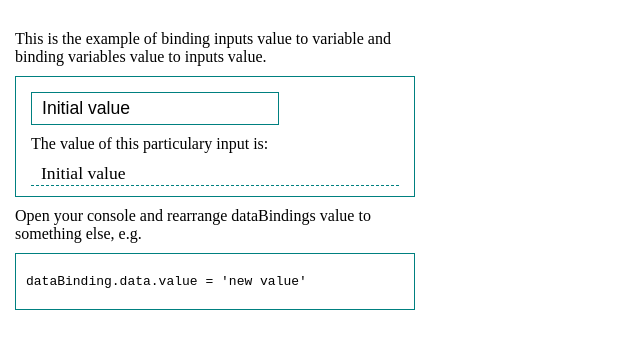
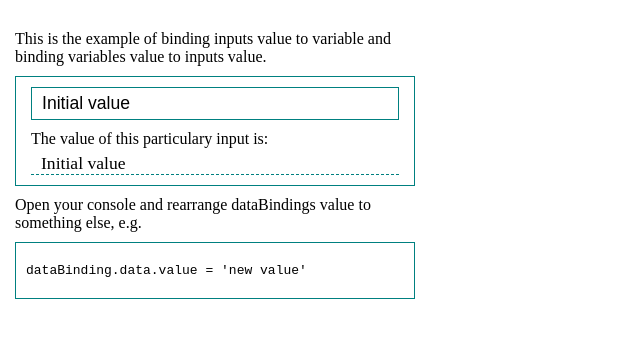
Before and after one commit to Rodionoff/data-binding, a website built with webpack: page src/templates/index.html in a window 1280 px wide. Shown: the whole page, without its empty margins (0-640 px from the left). Built offline with nearby package versions, Linux system fonts and the light colour scheme; files whose address does not match are found by name.

Commit message:
007 Improve style

```diff
--- a/src/sass/containers/data-binding.sass
+++ b/src/sass/containers/data-binding.sass
@@ -21,18 +21,21 @@ $primary-color: lighten(teal, 00%)
     // background-color: lighten(grey, 40%)
   code
 
+  .input-wrapper
+    // margin-bottom: 5px
   input
     border: 1px solid $primary-color
     padding: 5px 10px
-    margin: 5px 0 10px
+    margin: 0 0 10px
     font-size: 1.1rem
+    width: 100%
   .input-value
     border-bottom: 1px dashed $primary-color
     span
       padding: 5px 10px 0px 10px
       font-size: 1.1rem
-      min-height: 27px
+      min-height: 26px
       display: block
       white-space: nowrap
       overflow: hidden
-      margin-top: 5px
+      // margin-top: 5px
```
Also changed, not shown: build/css/app.css.
